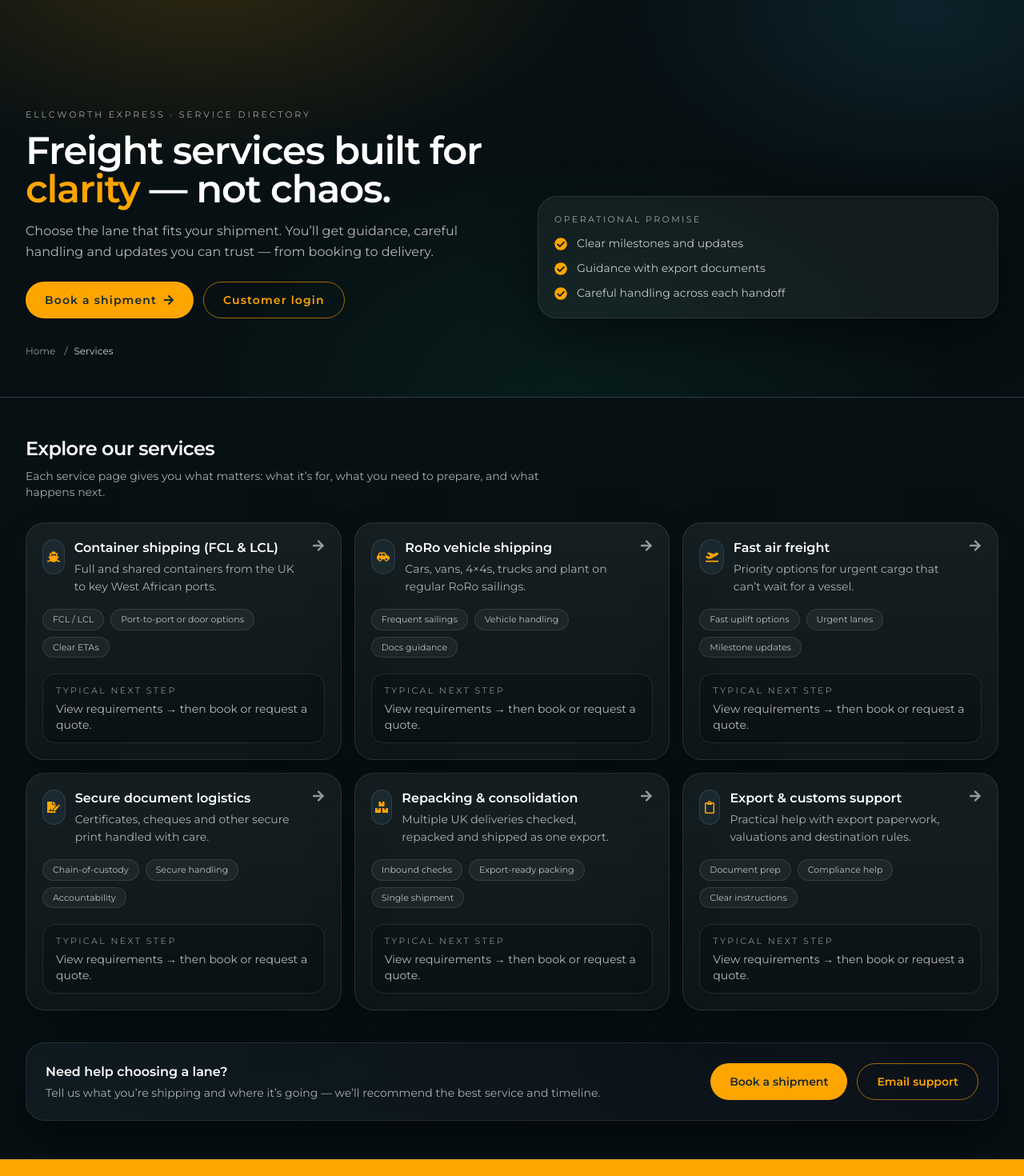
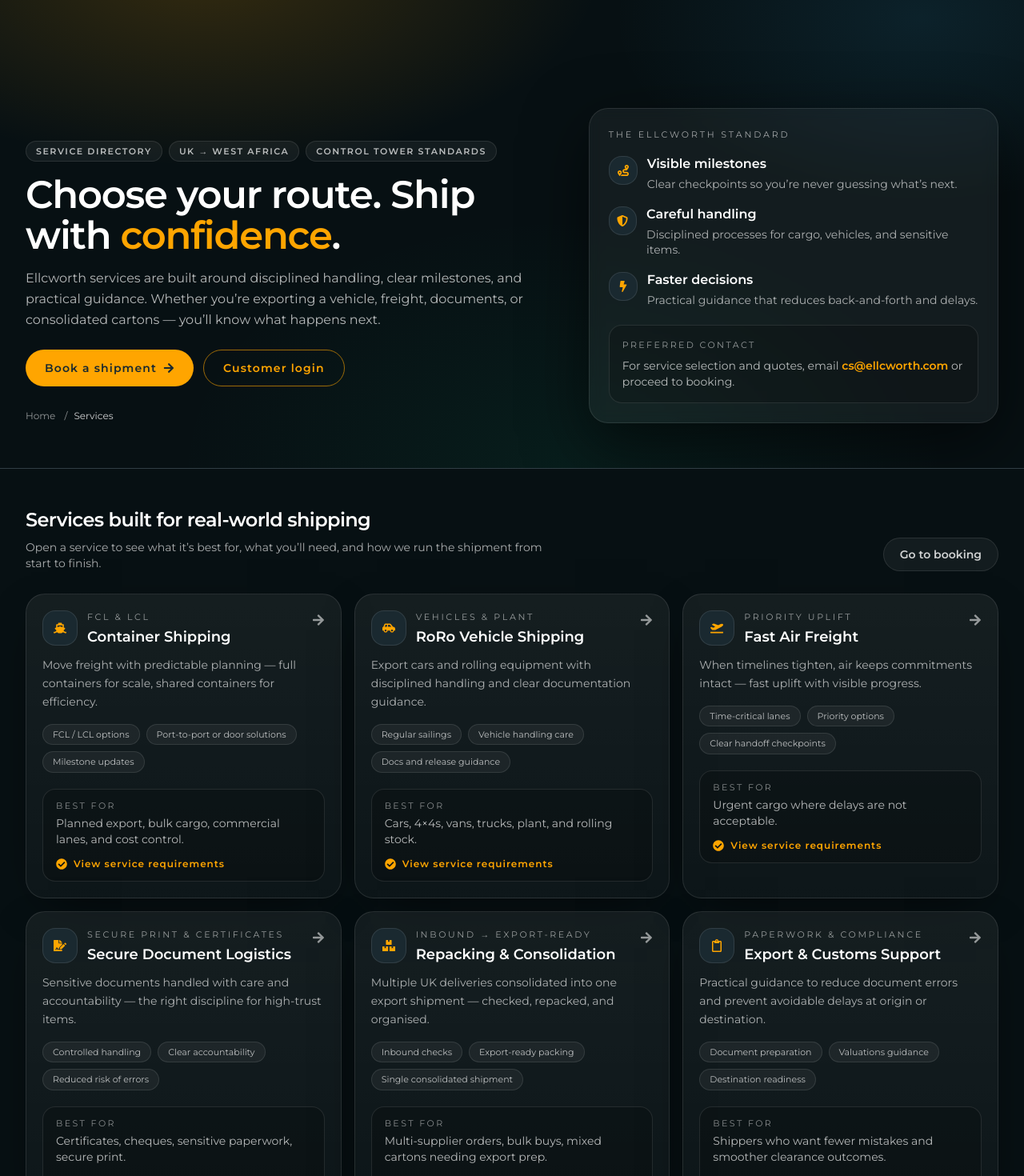
Before and after one commit to boatesj/ELX-Project, a React (Vite) app in the folder Frontend/: page /services in a window 1280 px wide. Shown: the part 200-1670 px from the top of the page at 80% size. Built offline with nearby package versions, Linux system fonts and the light colour scheme.

Commit message:
ui(frontend): rewrite services overview page to corporate standard

```diff
--- a/Frontend/src/pages/public/Services.jsx
+++ b/Frontend/src/pages/public/Services.jsx
@@ -8,81 +8,131 @@
   FaRegClipboard,
   FaArrowRight,
   FaCheckCircle,
+  FaBolt,
+  FaShieldAlt,
+  FaRoute,
 } from "react-icons/fa";
 
 const SERVICES = [
   {
     id: "container",
     icon: FaShip,
-    title: "Container shipping (FCL & LCL)",
-    body: "Full and shared containers from the UK to key West African ports.",
-    meta: ["FCL / LCL", "Port-to-port or door options", "Clear ETAs"],
+    eyebrow: "FCL & LCL",
+    title: "Container Shipping",
+    body: "Move freight with predictable planning — full containers for scale, shared containers for efficiency.",
+    highlights: [
+      "FCL / LCL options",
+      "Port-to-port or door solutions",
+      "Milestone updates",
+    ],
+    bestFor: "Planned export, bulk cargo, commercial lanes, and cost control.",
   },
   {
     id: "roro",
     icon: FaCarSide,
-    title: "RoRo vehicle shipping",
-    body: "Cars, vans, 4×4s, trucks and plant on regular RoRo sailings.",
-    meta: ["Frequent sailings", "Vehicle handling", "Docs guidance"],
+    eyebrow: "Vehicles & Plant",
+    title: "RoRo Vehicle Shipping",
+    body: "Export cars and rolling equipment with disciplined handling and clear documentation guidance.",
+    highlights: [
+      "Regular sailings",
+      "Vehicle handling care",
+      "Docs and release guidance",
+    ],
+    bestFor: "Cars, 4×4s, vans, trucks, plant, and rolling stock.",
   },
   {
     id: "air",
     icon: FaPlaneDeparture,
-    title: "Fast air freight",
-    body: "Priority options for urgent cargo that can’t wait for a vessel.",
-    meta: ["Fast uplift options", "Urgent lanes", "Milestone updates"],
+    eyebrow: "Priority uplift",
+    title: "Fast Air Freight",
+    body: "When timelines tighten, air keeps commitments intact — fast uplift with visible progress.",
+    highlights: [
+      "Time-critical lanes",
+      "Priority options",
+      "Clear handoff checkpoints",
+    ],
+    bestFor: "Urgent cargo where delays are not acceptable.",
   },
   {
     id: "documents",
     icon: FaFileSignature,
-    title: "Secure document logistics",
-    body: "Certificates, cheques and other secure print handled with care.",
-    meta: ["Chain-of-custody", "Secure handling", "Accountability"],
+    eyebrow: "Secure print & certificates",
+    title: "Secure Document Logistics",
+    body: "Sensitive documents handled with care and accountability — the right discipline for high-trust items.",
+    highlights: [
+      "Controlled handling",
+      "Clear accountability",
+      "Reduced risk of errors",
+    ],
+    bestFor: "Certificates, cheques, sensitive paperwork, secure print.",
   },
   {
     id: "repacking",
     icon: FaBoxes,
-    title: "Repacking & consolidation",
-    body: "Multiple UK deliveries checked, repacked and shipped as one export.",
-    meta: ["Inbound checks", "Export-ready packing", "Single shipment"],
+    eyebrow: "Inbound → Export-ready",
+    title: "Repacking & Consolidation",
+    body: "Multiple UK deliveries consolidated into one export shipment — checked, repacked, and organised.",
+    highlights: [
+      "Inbound checks",
+      "Export-ready packing",
+      "Single consolidated shipment",
+    ],
+    bestFor:
+      "Multi-supplier orders, bulk buys, mixed cartons needing export prep.",
   },
   {
     id: "customs",
     icon: FaRegClipboard,
-    title: "Export & customs support",
-    body: "Practical help with export paperwork, valuations and destination rules.",
-    meta: ["Document prep", "Compliance help", "Clear instructions"],
+    eyebrow: "Paperwork & compliance",
+    title: "Export & Customs Support",
+    body: "Practical guidance to reduce document errors and prevent avoidable delays at origin or destination.",
+    highlights: [
+      "Document preparation",
+      "Valuations guidance",
+      "Destination readiness",
+    ],
+    bestFor:
+      "Shippers who want fewer mistakes and smoother clearance outcomes.",
   },
 ];
+
+const Pill = ({ children }) => (
+  <span className="inline-flex items-center rounded-full border border-white/10 bg-white/5 px-3 py-1 text-[11px] font-semibold text-white/70 tracking-[0.14em] uppercase">
+    {children}
+  </span>
+);
 
 export default function Services() {
   return (
     <div className="w-full">
-      {/* ===== Hero ===== */}
+      {/* ===== HERO ===== */}
       <section className="relative overflow-hidden border-b border-white/10">
-        <div className="bg-[#071013] bg-[radial-gradient(900px_450px_at_20%_0%,rgba(255,165,0,0.16),transparent_55%),radial-gradient(700px_420px_at_90%_10%,rgba(56,189,248,0.10),transparent_55%),radial-gradient(800px_520px_at_55%_100%,rgba(16,185,129,0.08),transparent_60%)]">
-          <div className="mx-auto max-w-7xl px-4 sm:px-6 lg:px-8 pt-[130px] md:pt-[165px] lg:pt-[175px] pb-10 md:pb-12">
-            <div className="flex flex-col gap-6 lg:flex-row lg:items-end lg:justify-between">
+        <div className="bg-[#071013] bg-[radial-gradient(900px_450px_at_20%_0%,rgba(255,165,0,0.18),transparent_55%),radial-gradient(700px_420px_at_90%_10%,rgba(56,189,248,0.10),transparent_55%),radial-gradient(800px_520px_at_55%_100%,rgba(16,185,129,0.08),transparent_60%)]">
+          <div className="mx-auto max-w-7xl px-4 sm:px-6 lg:px-8 pt-[130px] md:pt-[165px] lg:pt-[175px] pb-12 md:pb-14">
+            <div className="flex flex-col gap-8 lg:flex-row lg:items-end lg:justify-between">
               <div className="max-w-2xl">
-                <p className="text-[11px] uppercase tracking-[0.26em] text-white/60">
-                  Ellcworth Express · Service Directory
-                </p>
+                <div className="flex flex-wrap gap-2">
+                  <Pill>Service Directory</Pill>
+                  <Pill>UK → West Africa</Pill>
+                  <Pill>Control Tower Standards</Pill>
+                </div>
 
-                <h1 className="mt-3 text-white text-3xl sm:text-4xl md:text-5xl font-semibold tracking-tight">
-                  Freight services built for{" "}
-                  <span className="text-[#FFA500]">clarity</span> — not chaos.
+                <h1 className="mt-4 text-white text-3xl sm:text-4xl md:text-5xl font-semibold tracking-tight leading-[1.05]">
+                  Choose your route. Ship with{" "}
+                  <span className="text-[#FFA500]">confidence</span>.
                 </h1>
 
                 <p className="mt-4 text-sm sm:text-base text-white/70 leading-relaxed">
-                  Choose the lane that fits your shipment. You’ll get guidance,
-                  careful handling and updates you can trust — from booking to
-                  delivery.
+                  Ellcworth services are built around disciplined handling,
+                  clear milestones, and practical guidance. Whether you’re
+                  exporting a vehicle, freight, documents, or consolidated
+                  cartons — you’ll know what happens next.
                 </p>
 
                 <div className="mt-6 flex flex-col sm:flex-row gap-3">
                   <Link
                     to="/#booking"
-                    className="inline-flex items-center justify-center gap-2 rounded-full bg-[#FFA500] text-[#1A2930] px-6 py-3 text-sm font-semibold tracking-[0.08em] hover:opacity-95 transition"
+                    className="inline-flex items-center justify-center gap-2 rounded-full bg-[#FFA500] text-[#1A2930] px-6 py-3 text-sm font-semibold tracking-[0.08em] hover:opacity-95 transition shadow-[0_18px_50px_-28px_rgba(255,165,0,0.65)]"
                   >
                     Book a shipment <FaArrowRight className="text-sm" />
                   </Link>
@@ -94,55 +144,100 @@
                     Customer login
                   </Link>
                 </div>
+
+                <div className="mt-7 text-[12px] text-white/55">
+                  <Link to="/" className="hover:text-white/80 transition">
+                    Home
+                  </Link>{" "}
+                  <span className="mx-2">/</span>
+                  <span className="text-white/80">Services</span>
+                </div>
               </div>
 
-              {/* Executive proof / promise */}
-              <div className="w-full max-w-xl rounded-3xl border border-white/10 bg-white/5 backdrop-blur px-5 py-5 shadow-[0_24px_70px_rgba(0,0,0,0.45)]">
-                <p className="text-[11px] uppercase tracking-[0.22em] text-white/60">
-                  Operational promise
+              {/* Executive standards panel */}
+              <div className="w-full max-w-xl rounded-3xl border border-white/10 bg-white/5 backdrop-blur px-6 py-6 shadow-[0_24px_80px_rgba(0,0,0,0.55)]">
+                <p className="text-[11px] uppercase tracking-[0.26em] text-white/60">
+                  The Ellcworth standard
                 </p>
-                <div className="mt-3 grid gap-3">
+
+                <div className="mt-4 grid gap-4">
                   {[
-                    "Clear milestones and updates",
-                    "Guidance with export documents",
-                    "Careful handling across each handoff",
-                  ].map((t) => (
-                    <div key={t} className="flex items-start gap-3">
-                      <div className="mt-0.5 text-[#FFA500]">
-                        <FaCheckCircle />
+                    {
+                      icon: FaRoute,
+                      title: "Visible milestones",
+                      body: "Clear checkpoints so you’re never guessing what’s next.",
+                    },
+                    {
+                      icon: FaShieldAlt,
+                      title: "Careful handling",
+                      body: "Disciplined processes for cargo, vehicles, and sensitive items.",
+                    },
+                    {
+                      icon: FaBolt,
+                      title: "Faster decisions",
+                      body: "Practical guidance that reduces back-and-forth and delays.",
+                    },
+                  ].map((item) => {
+                    const Icon = item.icon;
+                    return (
+                      <div key={item.title} className="flex items-start gap-3">
+                        <div className="mt-0.5 h-9 w-9 rounded-2xl bg-[#1A2930] border border-white/10 text-[#FFA500] flex items-center justify-center">
+                          <Icon className="text-sm" />
+                        </div>
+                        <div>
+                          <p className="text-white font-semibold">
+                            {item.title}
+                          </p>
+                          <p className="mt-1 text-sm text-white/65 leading-snug">
+                            {item.body}
+                          </p>
+                        </div>
                       </div>
-                      <p className="text-sm text-white/75 leading-snug">{t}</p>
-                    </div>
-                  ))}
+                    );
+                  })}
+                </div>
+
+                <div className="mt-5 rounded-2xl border border-white/10 bg-black/20 px-4 py-4">
+                  <p className="text-[11px] uppercase tracking-[0.22em] text-white/55">
+                    Preferred contact
+                  </p>
+                  <p className="mt-2 text-sm text-white/70">
+                    For service selection and quotes, email{" "}
+                    <a
+                      className="text-[#FFA500] font-semibold hover:opacity-90"
+                      href="mailto:cs@ellcworth.com"
+                    >
+                      cs@ellcworth.com
+                    </a>{" "}
+                    or proceed to booking.
+                  </p>
                 </div>
               </div>
-            </div>
-
-            {/* Breadcrumb-ish navigation */}
-            <div className="mt-8 text-[12px] text-white/55">
-              <Link to="/" className="hover:text-white/80 transition">
-                Home
-              </Link>{" "}
-              <span className="mx-2">/</span>
-              <span className="text-white/80">Services</span>
             </div>
           </div>
         </div>
       </section>
 
-      {/* ===== Service cards (polished directory) ===== */}
+      {/* ===== DIRECTORY ===== */}
       <section className="bg-[#071013]">
         <div className="mx-auto max-w-7xl px-4 sm:px-6 lg:px-8 py-10 md:py-12">
-          <div className="flex items-end justify-between gap-4">
+          <div className="flex flex-col md:flex-row md:items-end md:justify-between gap-4">
             <div>
               <h2 className="text-white text-xl md:text-2xl font-semibold tracking-tight">
-                Explore our services
+                Services built for real-world shipping
               </h2>
               <p className="mt-2 text-sm text-white/65 max-w-2xl">
-                Each service page gives you what matters: what it’s for, what
-                you need to prepare, and what happens next.
+                Open a service to see what it’s best for, what you’ll need, and
+                how we run the shipment from start to finish.
               </p>
             </div>
+
+            <Link
+              to="/#booking"
+              className="inline-flex items-center justify-center rounded-full border border-white/10 bg-white/5 px-5 py-2.5 text-sm font-semibold text-white/80 hover:bg-white/10 transition"
+            >
+              Go to booking
+            </Link>
           </div>
 
           <div className="mt-7 grid gap-4 sm:grid-cols-2 lg:grid-cols-3">
@@ -168,23 +263,28 @@
                         <div className="h-11 w-11 rounded-2xl bg-[#1A2930] text-[#FFA500] flex items-center justify-center border border-white/10">
                           <Icon />
                         </div>
+
                         <div>
-                          <p className="text-white font-semibold leading-snug">
+                          <p className="text-[11px] uppercase tracking-[0.24em] text-white/55">
+                            {s.eyebrow}
+                          </p>
+                          <p className="mt-1 text-white text-lg font-semibold leading-snug">
                             {s.title}
-                          </p>
-                          <p className="mt-1 text-sm text-white/65 leading-relaxed">
-                            {s.body}
                           </p>
                         </div>
                       </div>
 
-                      <div className="text-white/55 group-hover:text-[#FFA500] transition">
+                      <div className="text-white/55 group-hover:text-[#FFA500] transition mt-1">
                         <FaArrowRight />
                       </div>
                     </div>
 
+                    <p className="mt-3 text-sm text-white/65 leading-relaxed">
+                      {s.body}
+                    </p>
+
                     <div className="mt-4 flex flex-wrap gap-2">
-                      {s.meta.map((m) => (
+                      {s.highlights.map((m) => (
                         <span
                           key={m}
                           className="text-[11px] px-3 py-1 rounded-full border border-white/10 bg-white/5 text-white/70"
@@ -198,11 +298,16 @@
                   <div className="px-5 pb-5">
                     <div className="rounded-2xl border border-white/10 bg-black/20 px-4 py-3">
                       <p className="text-[11px] uppercase tracking-[0.22em] text-white/50">
-                        Typical next step
+                        Best for
                       </p>
-                      <p className="mt-1 text-sm text-white/70">
-                        View requirements → then book or request a quote.
-                      </p>
+                      <p className="mt-1 text-sm text-white/70">{s.bestFor}</p>
+
+                      <div className="mt-3 flex items-center gap-2 text-[#FFA500]">
+                        <FaCheckCircle className="text-sm" />
+                        <span className="text-[12px] font-semibold tracking-[0.08em]">
+                          View service requirements
+                        </span>
+                      </div>
                     </div>
                   </div>
                 </Link>
@@ -210,16 +315,17 @@
             })}
           </div>
 
-          {/* Bottom CTA strip */}
-          <div className="mt-10 rounded-3xl border border-white/10 bg-gradient-to-r from-[#0E1B20] to-[#0B1118] px-6 py-6 shadow-[0_24px_70px_rgba(0,0,0,0.55)]">
-            <div className="flex flex-col md:flex-row md:items-center md:justify-between gap-4">
+          {/* ===== Bottom CTA ===== */}
+          <div className="mt-10 rounded-3xl border border-white/10 bg-gradient-to-r from-[#0E1B20] to-[#0B1118] px-6 py-7 shadow-[0_24px_80px_rgba(0,0,0,0.55)]">
+            <div className="flex flex-col lg:flex-row lg:items-center lg:justify-between gap-5">
               <div>
-                <p className="text-white font-semibold">
-                  Need help choosing a lane?
+                <p className="text-white text-lg font-semibold">
+                  Not sure which service fits your shipment?
                 </p>
-                <p className="mt-1 text-sm text-white/65">
-                  Tell us what you’re shipping and where it’s going — we’ll
-                  recommend the best service and timeline.
+                <p className="mt-1 text-sm text-white/65 max-w-2xl">
+                  Tell us what you’re shipping, where it’s going, and your
+                  timeline. We’ll recommend the best lane and the next steps —
+                  quickly, clearly, professionally.
                 </p>
               </div>
 
@@ -239,6 +345,11 @@
               </div>
             </div>
           </div>
+
+          {/* ===== Gentle footer note ===== */}
+          <p className="mt-8 text-center text-[11px] uppercase tracking-[0.24em] text-white/40">
+            Ellcworth Express · Built for reliable export operations
+          </p>
         </div>
       </section>
     </div>
```
